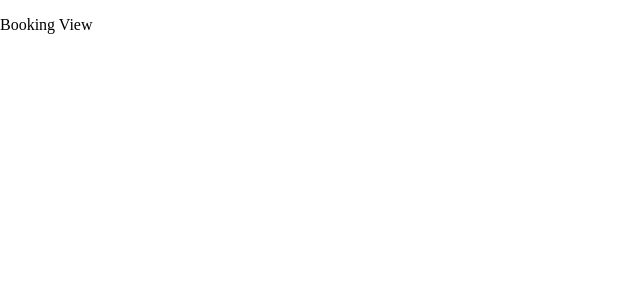
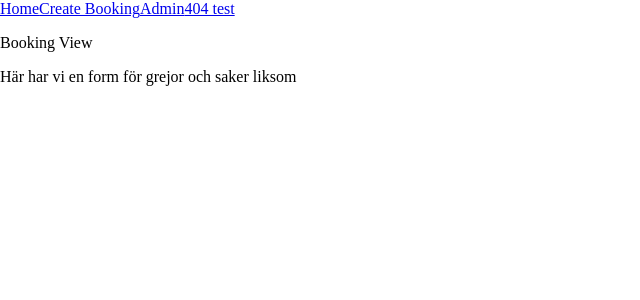
Before and after one commit to ViggoOhlsson/project-restaurant, a React (Create React App) app: page /book in a window 1280 px wide. Shown: the top 300 px of the page, without its empty margins (0-640 px from the left). Built offline with nearby package versions, Linux system fonts and the light colour scheme.

Commit message:
la till nav

```diff
--- a/src/components/Layout.tsx
+++ b/src/components/Layout.tsx
@@ -1,8 +1,14 @@
-import { Outlet } from "react-router-dom";
+import { Link, Outlet } from "react-router-dom";
 
 export function Layout() {
   return (
     <>
+      <nav>
+        <Link to="/">Home</Link>
+        <Link to="/book">Create Booking</Link>
+        <Link to="/admin">Admin</Link>
+        <Link to="/test">404 test</Link>
+      </nav>
       <Outlet></Outlet>
     </>
   );
--- a/src/components/pages/Booking.tsx
+++ b/src/components/pages/Booking.tsx
@@ -2,5 +2,8 @@ export function Booking() {
 
     return <>
         <p>Booking View</p>
+        <form>
+            Här har vi en form för grejor och saker liksom
+        </form>
     </>
 }
```
